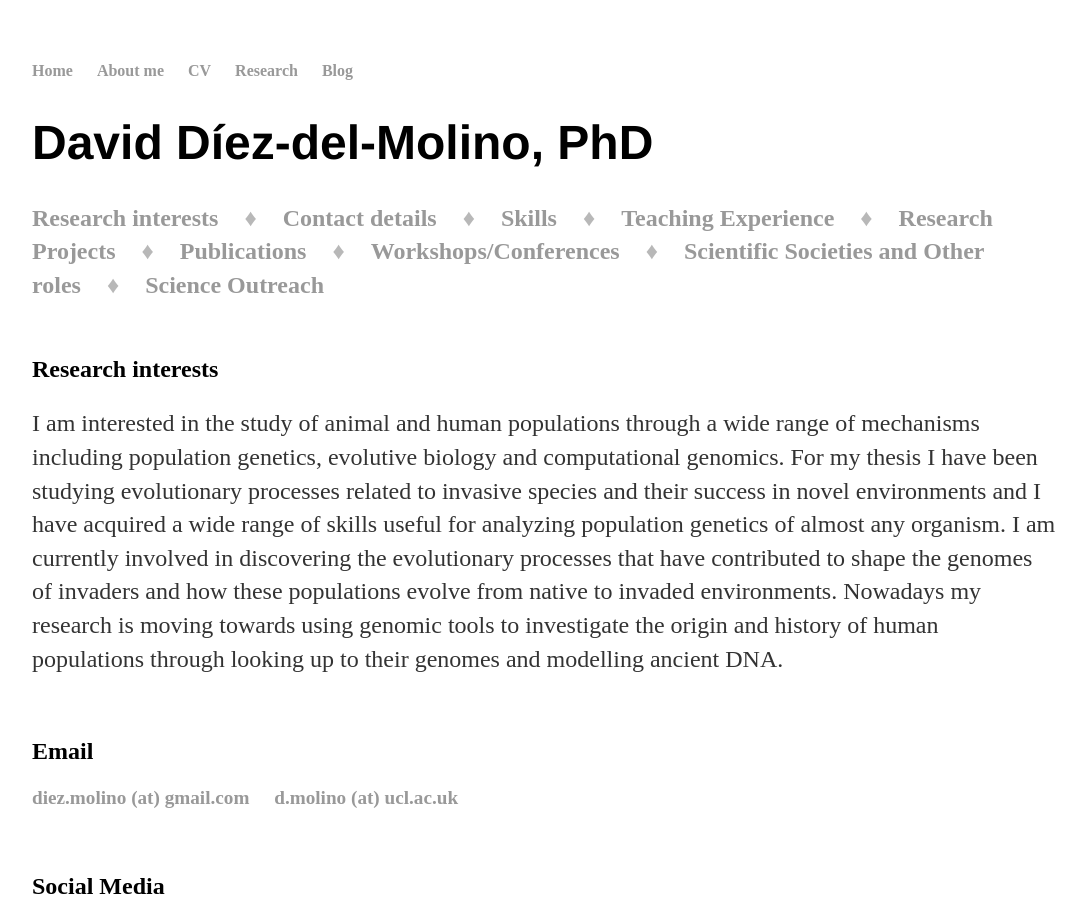
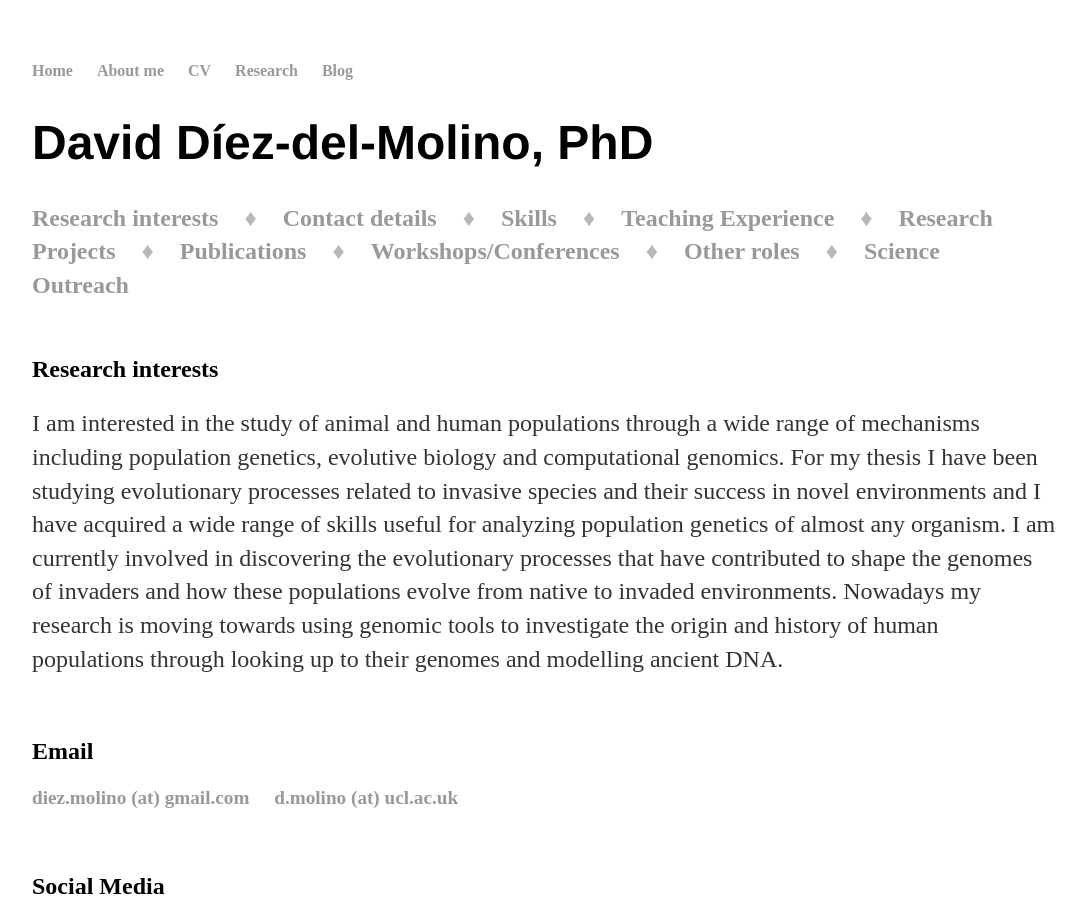
Before and after one commit to DiezMolino/diezmolino.github.io, a Jekyll site: the page cv/index.html, which Jekyll copies as it is, in a window 1280 px wide and 900 px high. Shown: the whole window, without its empty margins (96-1182 px from the left). Built offline with Jekyll 4.4.1, drawn with Linux system fonts in a browser that asks for light colours.

Commit message:
Update index.html

```diff
--- a/cv/index.html
+++ b/cv/index.html
@@ -37,7 +37,7 @@
 <li> &diams;</li>
 <li><a href="#Workshops/Conferences">Workshops/Conferences</a></li>
 <li> &diams;</li>
-<li><a href="#Scientific Societies and Other roles">Scientific Societies and Other roles</a></li>
+<li><a href="#Scientific Societies and Other roles">Other roles</a></li>
 <li> &diams;</li>
 <li><a href="#Science Outreach">Science Outreach</a></li>
 </ul>
```
